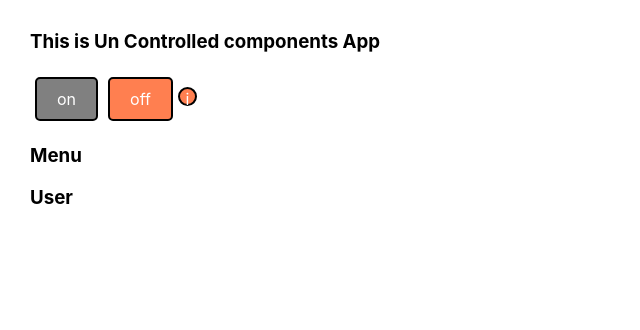
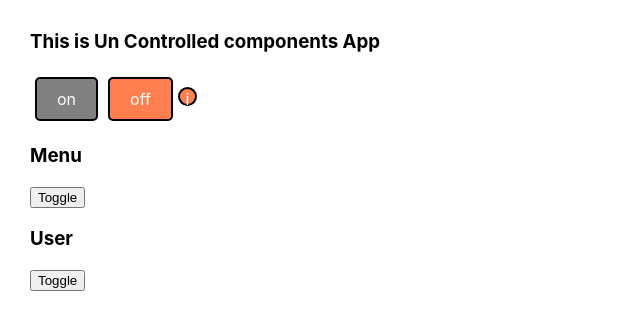
Before and after one commit to regggulus/ReactTS_shit_how_easy, a React (Create React App) app: page / in a window 1280 px wide. Shown: the top 330 px of the page, without its empty margins (0-640 px from the left). Built offline with nearby package versions, Linux system fonts and the light colour scheme.

Commit message:
UnControlledAccordion.tsx

```diff
--- a/src/components/unControlledComponents/UnControlledAccordion.tsx
+++ b/src/components/unControlledComponents/UnControlledAccordion.tsx
@@ -1,11 +1,11 @@
-import React from "react";
+import React, {useState} from "react";
 
 type AccordionType = {
     title: string
     // collapsed: boolean
 }
 export function UnControlledAccordion (props: AccordionType) {
-
+const [collapsed, setCollapsed] = useState(false)
         return (
             <div>
                 <AccordionTitle title={props.title}/>
@@ -19,7 +19,12 @@ type AccordionTitleType = {
 }
 function AccordionTitle (props: AccordionTitleType) {
     return (
-        <h3>{props.title}</h3>
+        <div>
+            <h3>{props.title}</h3>
+            <button onClick={() => {}}>Toggle</button>
+        </div>
+
+
     )
 }
 function AccordionBody () {
```
